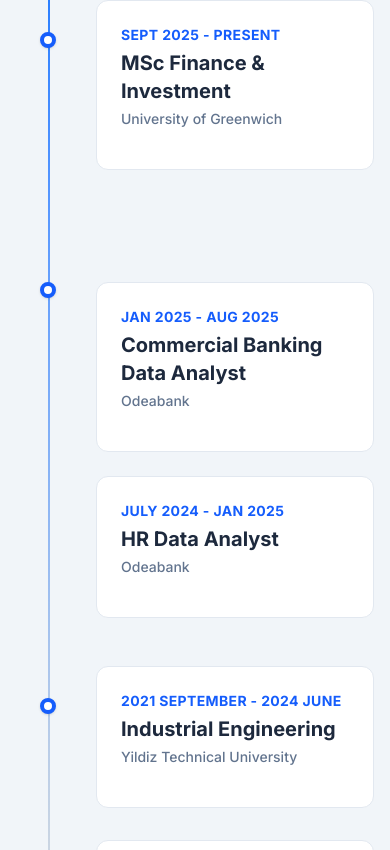
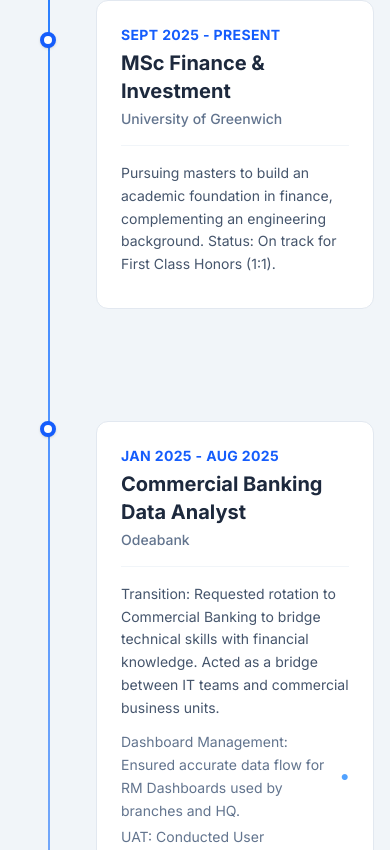
Before and after one commit to afarukyilmaz/my-portfolio, a Next.js app: page / in a window 390 px wide. Shown: the part 1334-2184 px from the top of the page. Built offline with nearby package versions, Linux system fonts and the light colour scheme.

Commit message:
Update page.tsx

```diff
--- a/src/app/page.tsx
+++ b/src/app/page.tsx
@@ -179,7 +179,7 @@ export default function Home() {
   ];
   // --- DATA END ---
 
-  // Card Component with Auto-Height Fix for Right Side
+  // Modified Card Component with Mobile Visibility Fix
   const TimelineCard = ({ item, isLeft }: { item: TimelineItem; isLeft?: boolean }) => (
     <div className={`
       group relative
@@ -206,9 +206,14 @@ export default function Home() {
       </div>
 
       {/* CONTENT */}
-      {/* Increased max-h to 1000px to ensure full text visibility */}
-      <div className="max-h-0 opacity-0 group-hover:max-h-[1000px] group-hover:opacity-100 transition-all duration-500 ease-in-out">
-        <div className="mt-4 pt-4 border-t border-slate-100 text-slate-600 text-sm leading-relaxed">
+      {/* GÜNCELLEME BURADA: Mobilde hep açık (opacity-100), Masaüstünde (md:) gizli ve hover ile açılıyor */}
+      <div className={`
+        transition-all duration-500 ease-in-out mt-4
+        max-h-[2000px] opacity-100
+        md:mt-0 md:max-h-0 md:opacity-0 md:group-hover:max-h-[1000px] md:group-hover:opacity-100
+        md:pt-0 group-hover:pt-4
+      `}>
+        <div className="border-t border-slate-100 pt-4 text-slate-600 text-sm leading-relaxed">
           <p className={`mb-2 ${isLeft ? "md:text-right" : "text-left"}`}>{item.description[lang]}</p>
 
           {/* Specific Details */}
```
